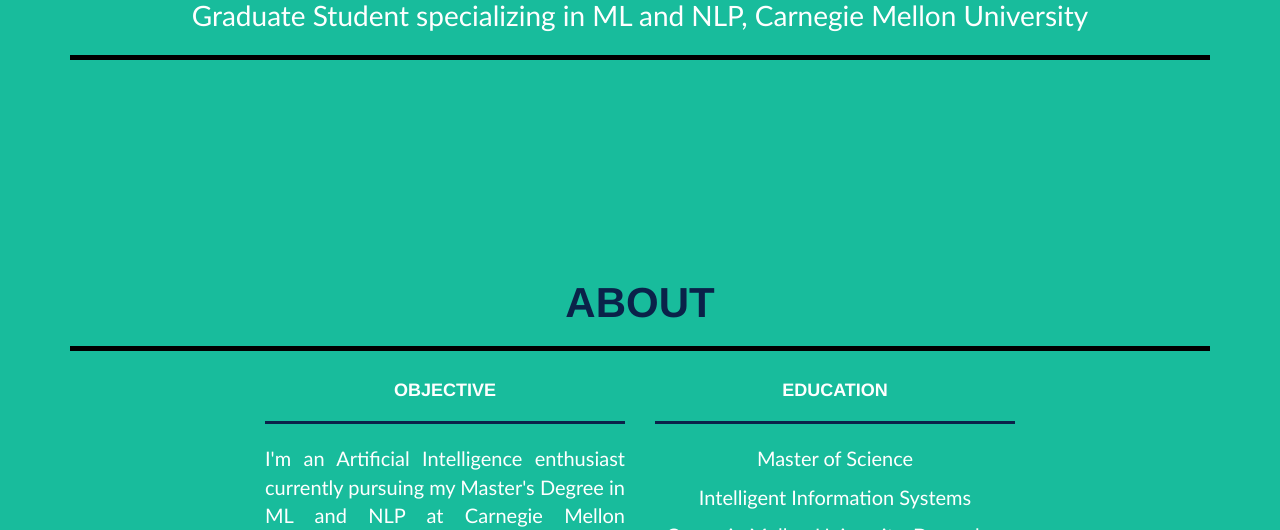
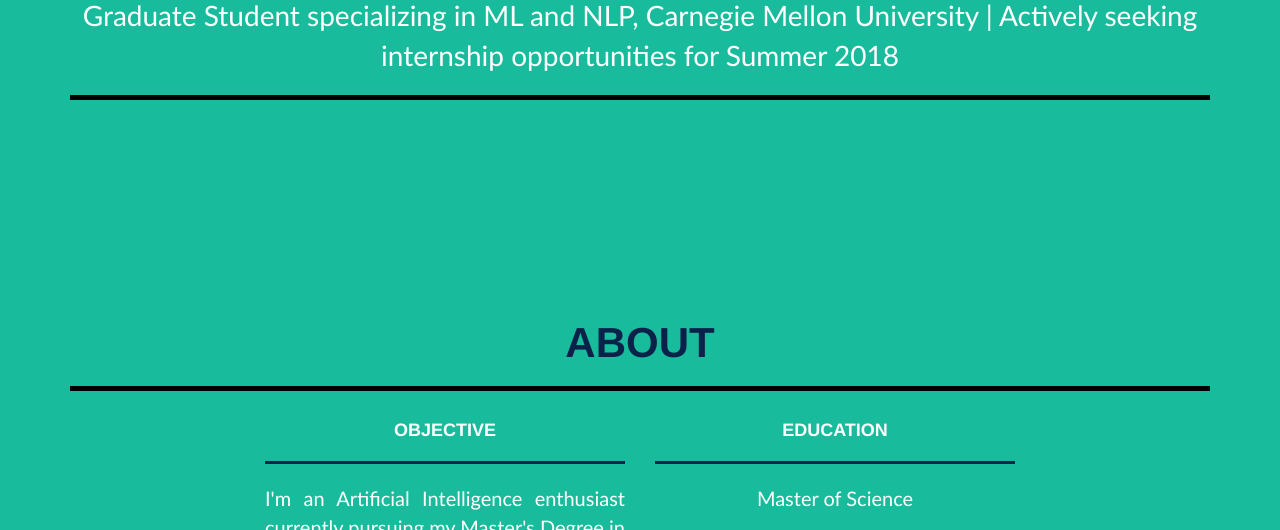
Before and after one commit to ashwinnaresh/ashwinnaresh.github.io, a website: page index.html in a window 1280 px wide. Shown: the part 570-1100 px from the top of the page. Drawn offline with Linux system fonts and the light colour scheme; a web font is replaced by a local one.

Commit message:
headline

```diff
--- a/index.html
+++ b/index.html
@@ -84,7 +84,7 @@
                     <img class="img-circle" src="img/ash.png" height="250" width="250" alt="">
                     <div class="intro-text">
                         <span class="name" style="color:#0a2249;">Ashwin NareshKumar</span>
-                        <span style="font-size:200%;">Graduate Student specializing in ML and NLP, Carnegie Mellon University</span>
+                        <span style="font-size:200%;">Graduate Student specializing in ML and NLP, Carnegie Mellon University | Actively seeking internship opportunities for Summer 2018</span>
                         <hr class="blue-hr">
                     </div>
                 </div>
```
